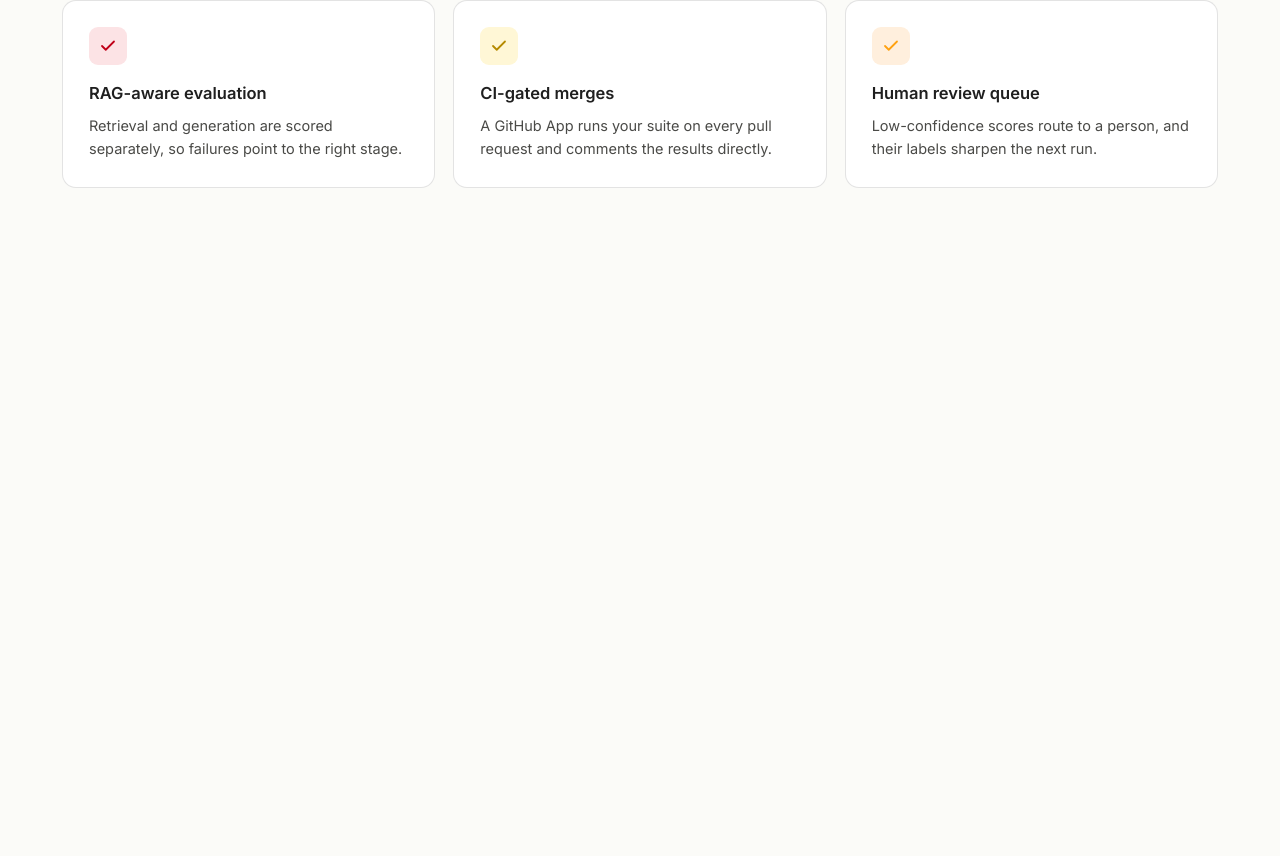
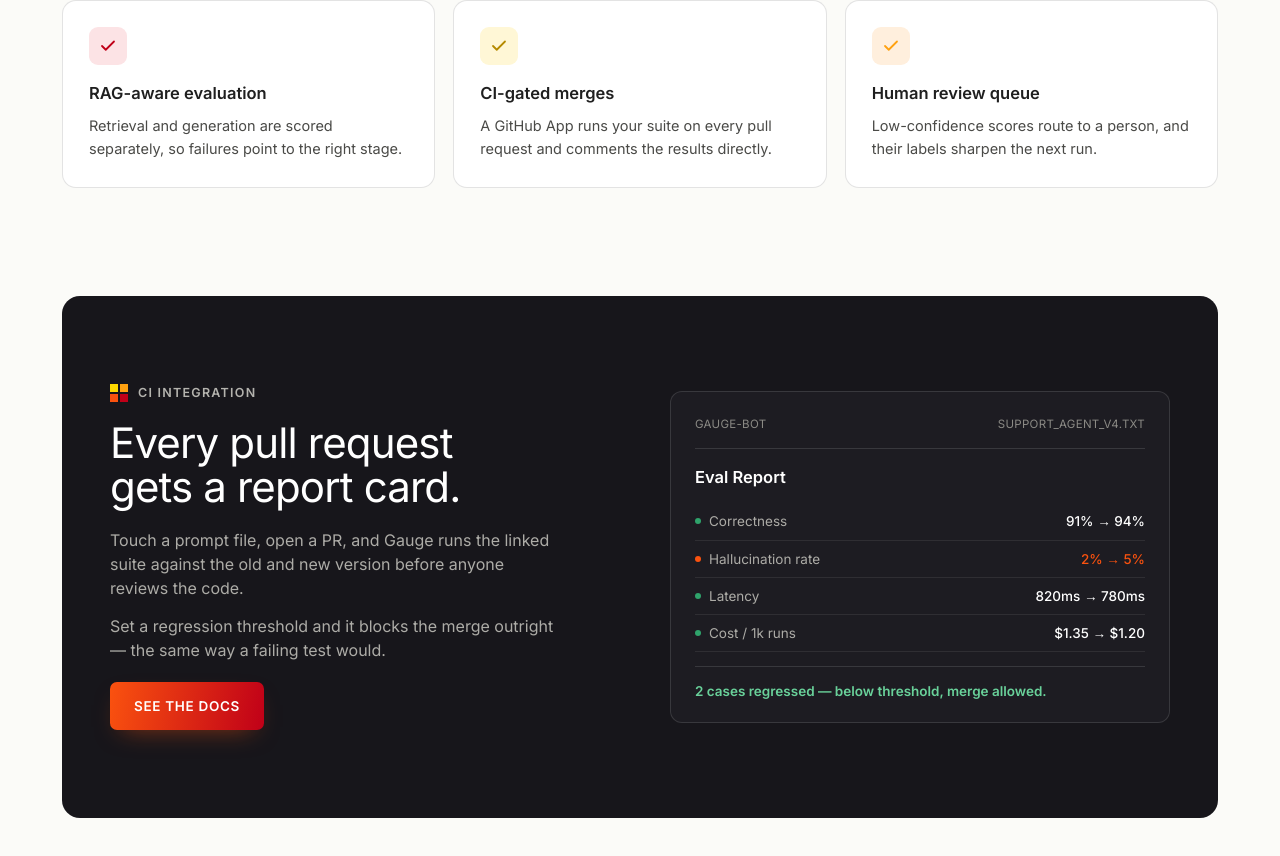
Before and after one commit to AmanSingh-404/Gauge, a Next.js app in the folder frontend/: page / in a window 1280 px wide. Shown: the part 1721-2577 px from the top of the page. Before the commit the page ends 2017 px from the top, so only its background shows below. Built offline with nearby package versions, Linux system fonts and the light colour scheme.

Commit message:
feat: add CI integration dark panel with PR report mockup

```diff
--- a/frontend/src/app/page.tsx
+++ b/frontend/src/app/page.tsx
@@ -186,6 +186,71 @@ export default function Home() {
           </div>
         </div>
       </section>
+            {/* CI INTEGRATION */}
+      <section id="ci" className="pb-27">
+        <div className="mx-auto max-w-[1220px] px-8">
+          <div
+            className="rounded-[18px] px-6 py-22 sm:px-12"
+            style={{ background: "var(--dark)", color: "#fff" }}
+          >
+            <div className="grid grid-cols-1 items-center gap-15 lg:grid-cols-2">
+              <div>
+                <div className="flex items-center gap-2.5 text-[12.5px] font-semibold uppercase tracking-widest" style={{ color: "#B4B3AE" }}>
+                  <BlockMark />
+                  CI Integration
+                </div>
+                <h2 className="mt-4.5 text-[28px] leading-[1.06] tracking-[-0.02em] sm:text-[42px]">
+                  Every pull request
+                  <br />
+                  gets a report card.
+                </h2>
+                <p className="mt-4.5 max-w-[44ch] text-[16px]" style={{ color: "#ADACA7" }}>
+                  Touch a prompt file, open a PR, and Gauge runs the linked suite against the old and new version before anyone reviews the code.
+                </p>
+                <p className="mt-3.5 max-w-[44ch] text-[16px]" style={{ color: "#ADACA7" }}>
+                  Set a regression threshold and it blocks the merge outright — the same way a failing test would.
+                </p>
+
+                <a href="#"
+                  className="mt-5 inline-flex rounded-[7px] px-6 py-3.5 text-[13.5px] font-semibold uppercase tracking-wider text-white"
+                  style={{
+                    background: "linear-gradient(100deg, var(--orange), var(--red))",
+                    boxShadow: "0 10px 26px -12px rgba(250,82,15,0.55)",
+                  }}
+                >
+                  See the Docs
+                </a>
+              </div>
+
+              <div
+                className="rounded-[12px] border px-6 pb-5 pt-6"
+                style={{ background: "var(--dark-surface)", borderColor: "var(--line-dark)" }}
+              >
+                <div
+                  className="mb-4 flex items-center justify-between border-b pb-3.5 text-[11.5px] uppercase tracking-wide"
+                  style={{ borderColor: "var(--line-dark)", color: "#8B8A85" }}
+                >
+                  <span>gauge-bot</span>
+                  <span>support_agent_v4.txt</span>
+                </div>
+                <div className="mb-3.5 text-[16.5px] font-semibold">Eval Report</div>
+
+                <DarkReportRow label="Correctness" value="91% → 94%" good />
+                <DarkReportRow label="Hallucination rate" value="2% → 5%" warn />
+                <DarkReportRow label="Latency" value="820ms → 780ms" good />
+                <DarkReportRow label="Cost / 1k runs" value="$1.35 → $1.20" good />
+
+                <div
+                  className="mt-3.5 border-t pt-3.5 text-[13.5px] font-semibold"
+                  style={{ borderColor: "var(--line-dark)", color: "#69D19A" }}
+                >
+                  2 cases regressed — below threshold, merge allowed.
+                </div>
+              </div>
+            </div>
+          </div>
+        </div>
+      </section>
     </>
   );
 }
@@ -255,3 +320,32 @@ function Feature({
     </div>
   );
 }
+function DarkReportRow({
+  label,
+  value,
+  good,
+  warn,
+}: {
+  label: string;
+  value: string;
+  good?: boolean;
+  warn?: boolean;
+}) {
+  return (
+    <div
+      className="flex items-center justify-between border-b py-2 text-[13.5px] last:border-b-0"
+      style={{ borderColor: "rgba(255,255,255,0.08)" }}
+    >
+      <span className="flex items-center gap-2" style={{ color: "#ADACA7" }}>
+        <span
+          className="h-1.5 w-1.5 rounded-full"
+          style={{ background: good ? "var(--good)" : warn ? "var(--orange)" : "var(--line)" }}
+        />
+        {label}
+      </span>
+      <span className="font-medium" style={{ color: warn ? "var(--orange)" : "#fff" }}>
+        {value}
+      </span>
+    </div>
+  );
+}
```
